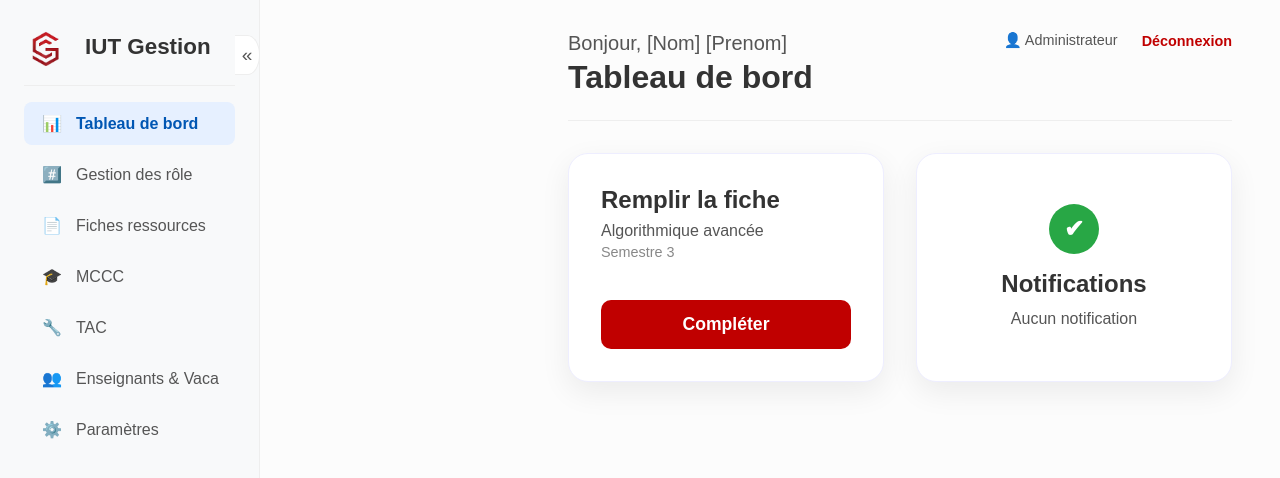
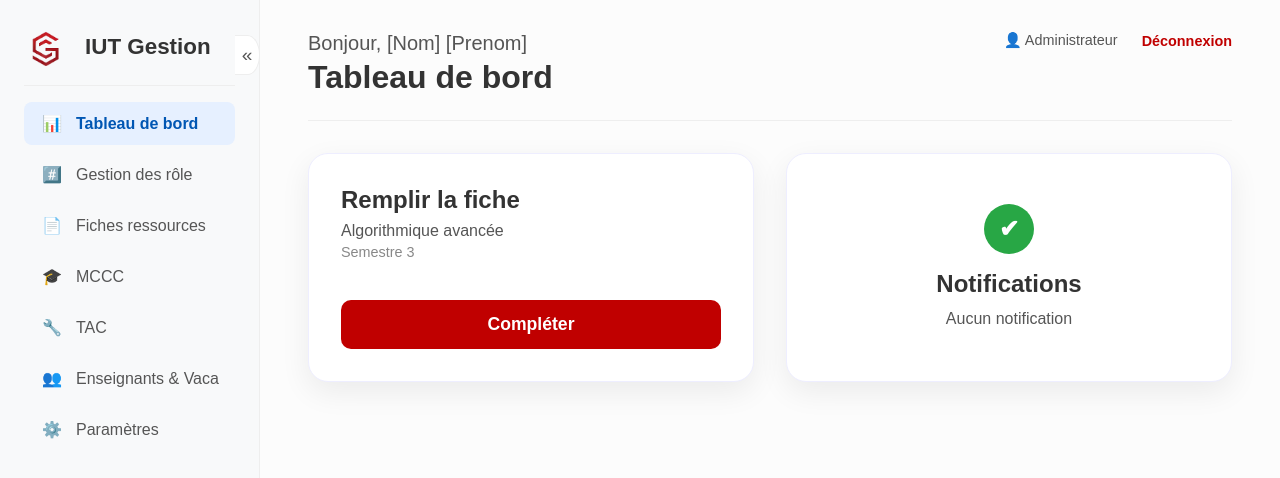
Before and after one commit to AbdelmalikMoussaoui/SAE_ERP, a Vue app in the folder frontend/: page /dashboard in a window 1280 px wide. Shown: the top 478 px of the page. Built offline with nearby package versions, Linux system fonts and the light colour scheme.

Commit message:
Refactors CSS styles in Dashboard.vue for improved layout and sidebar functionality

```diff
--- a/frontend/src/views/Dashboard.vue
+++ b/frontend/src/views/Dashboard.vue
@@ -109,6 +109,7 @@ export default {
 </script>
 
 <style scoped>
+/* Variables CSS */
 .dashboard-layout {
   --font-primary: 'Poppins', sans-serif;
   --font-secondary: 'Montserrat', sans-serif;
@@ -130,6 +131,7 @@ export default {
   overflow-x: hidden;
 }
 
+/* Sidebar */
 .sidebar {
   width: var(--sidebar-width-open);
   flex-shrink: 0;
@@ -174,6 +176,7 @@ export default {
               width var(--sidebar-transition-duration) ease;
 }
 
+/* Bouton Toggle */
 .toggle-button {
   position: absolute;
   top: 50%;
@@ -253,6 +256,7 @@ export default {
   font-weight: 600;
 }
 
+/* Styles pour l'état replié */
 .dashboard-layout.sidebar-collapsed .sidebar {
   width: var(--sidebar-width-closed);
   padding-left: 1rem;
@@ -284,19 +288,18 @@ export default {
   padding-right: 0.5rem;
 }
 
+/* Main Content (CORRIGÉ) */
 .main-content {
-  flex-grow: 1;
+  flex-grow: 1; /* Prend l'espace restant */
   background-color: #fcfcfc;
   box-sizing: border-box;
+  /* Padding intérieur standard */
   padding: 2rem 3rem;
-  margin-left: var(--sidebar-width-open);
-  transition: margin-left var(--sidebar-transition-duration) ease;
+  /* Pas de margin-left, flexbox gère l'espace */
+  transition: padding-left var(--sidebar-transition-duration) ease; /* On anime le padding si besoin */
 }
 
-.dashboard-layout.sidebar-collapsed .main-content {
-  margin-left: var(--sidebar-width-closed);
-}
-
+/* Header (dans main-content) */
 .header {
   display: flex;
   justify-content: space-between;
@@ -344,6 +347,7 @@ export default {
   text-decoration: underline;
 }
 
+/* Content Cards */
 .content-cards {
   display: grid;
   grid-template-columns: repeat(auto-fit, minmax(300px, 1fr));
```
